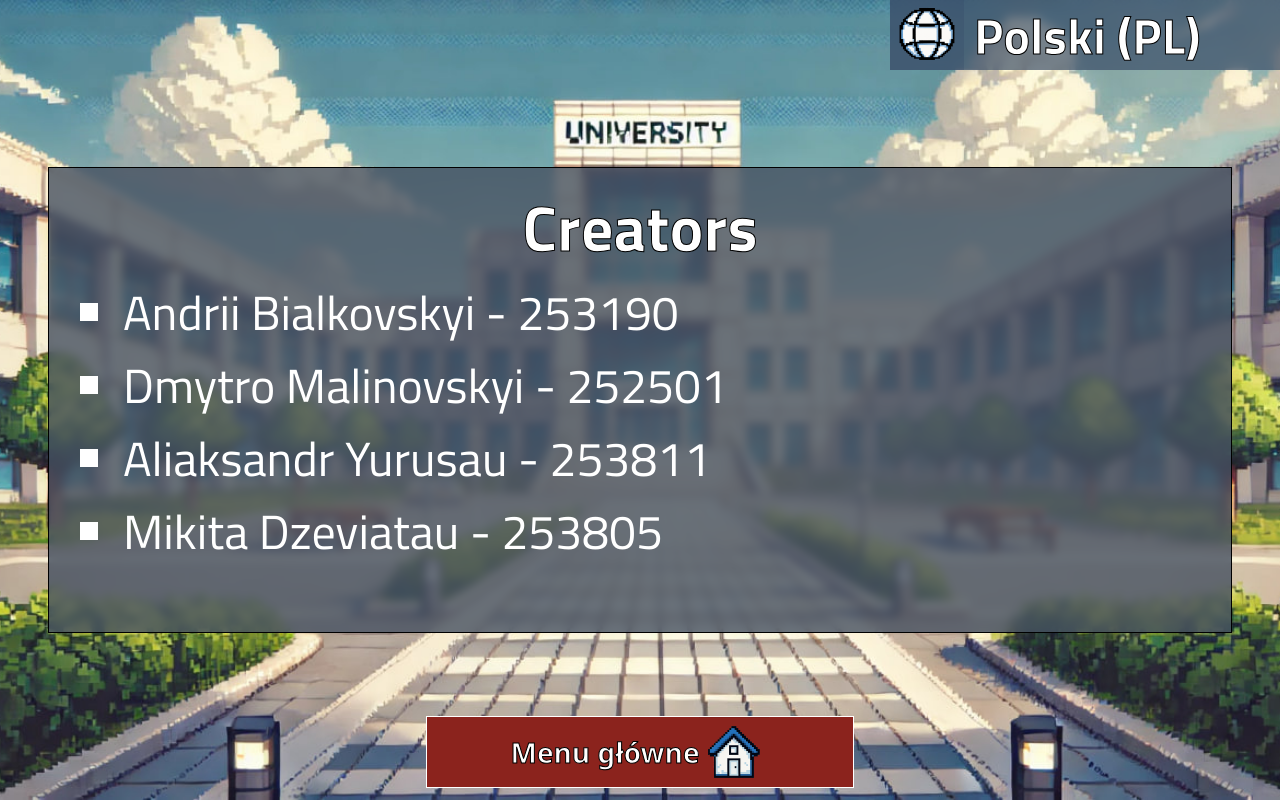
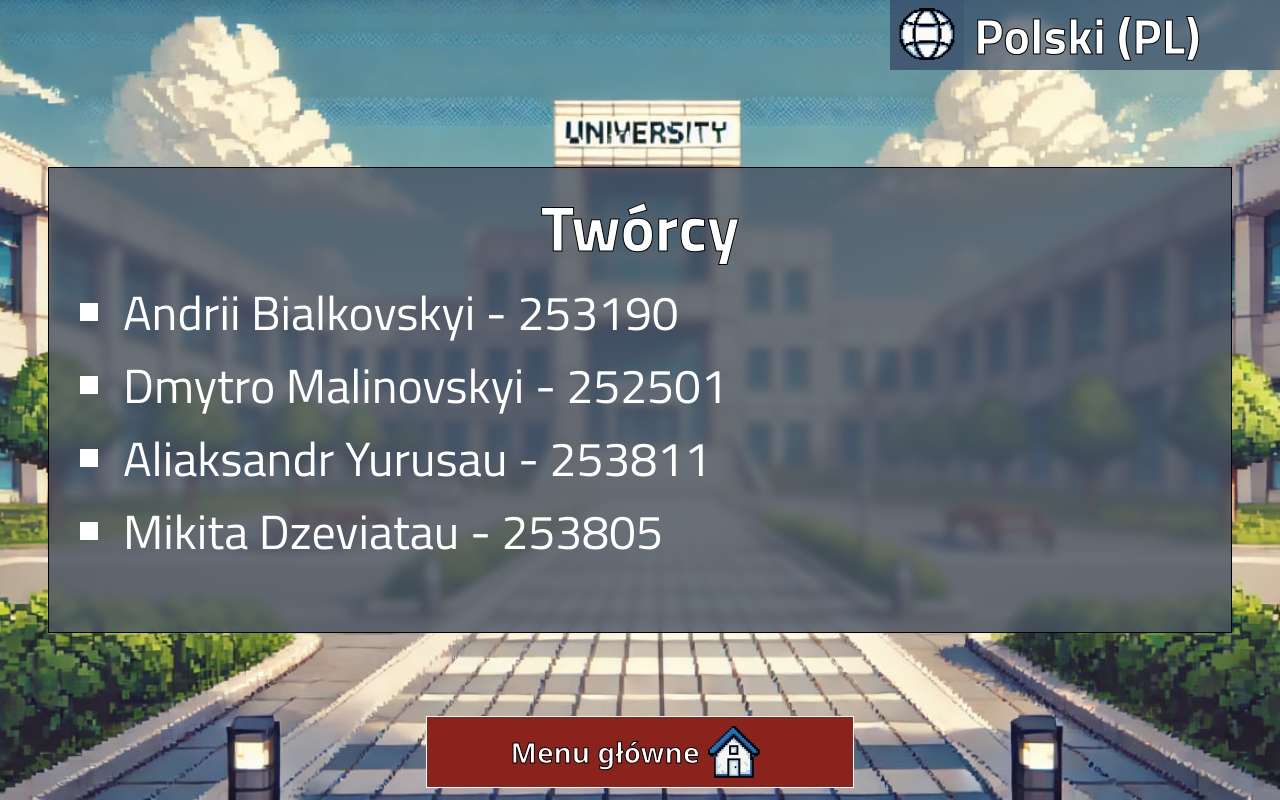
Before and after one commit to maphy9/WiQuiz, a Vue app in the folder frontend/: page /about in a window 1280 px wide. Built offline with nearby package versions, Linux system fonts and the light colour scheme; the HTML template or start-up script is replaced by a standard one.

Commit message:
Add translation for about page

```diff
--- a/frontend/src/Views/AboutView/AboutView.vue
+++ b/frontend/src/Views/AboutView/AboutView.vue
@@ -9,7 +9,7 @@ import ReturnButton from '@/components/SharedComponents/ReturnButton.vue'
 
     <div class="container">
       <div class="title">
-        Creators
+        {{ $t('about-view.creators') }}
       </div>
 
       <ul class="content">
--- a/frontend/src/locales/pl.json
+++ b/frontend/src/locales/pl.json
@@ -28,5 +28,8 @@
     "invite-or-join": "Dodaj/dołącz się",
     "play": "Zagraj",
     "about": "Twórcy"
+  },
+  "about-view": {
+    "creators": "Twórcy"
   }
 }
```
